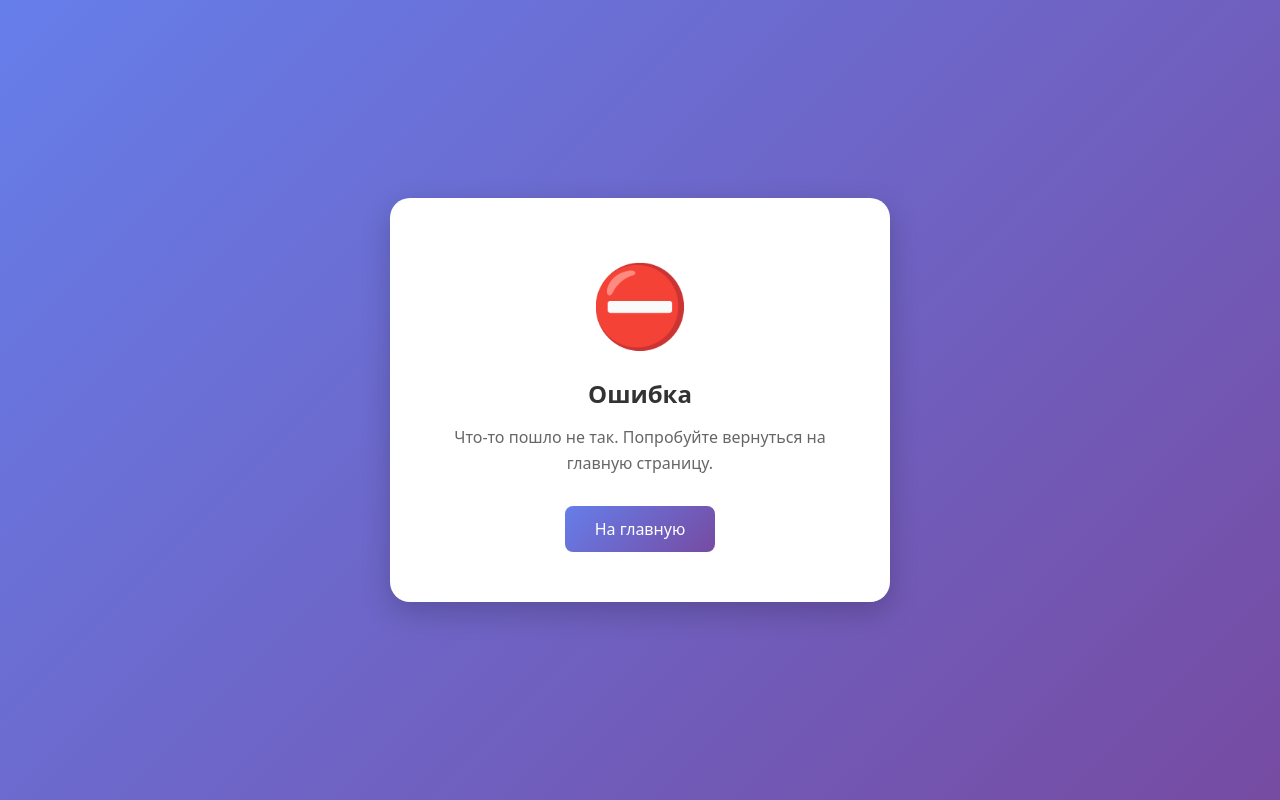
After one commit to noyemkaren-ship-it/poems, a FastAPI app: template templates/error.html in a window 1280 px wide. The commit adds this page. Run offline with FastAPI, Linux system fonts and the light colour scheme; the template is opened without the code that fills it, so the values that code supplies are empty.

Commit message:
project: 2

```diff
--- /dev/null
+++ b/templates/error.html
@@ -0,0 +1,74 @@
+<!DOCTYPE html>
+<html lang="ru">
+<head>
+    <meta charset="UTF-8">
+    <meta name="viewport" content="width=device-width, initial-scale=1.0">
+    <title>Ошибка | Miha Kvas</title>
+    <style>
+        * {
+            margin: 0;
+            padding: 0;
+            box-sizing: border-box;
+            font-family: system-ui, -apple-system, sans-serif;
+        }
+
+        body {
+            background: linear-gradient(135deg, #667eea 0%, #764ba2 100%);
+            min-height: 100vh;
+            display: flex;
+            align-items: center;
+            justify-content: center;
+        }
+
+        .container {
+            background: white;
+            border-radius: 20px;
+            padding: 50px;
+            text-align: center;
+            max-width: 500px;
+            box-shadow: 0 10px 30px rgba(0,0,0,0.2);
+        }
+
+        h1 {
+            font-size: 80px;
+            color: #ff6b6b;
+            margin-bottom: 20px;
+        }
+
+        h2 {
+            color: #333;
+            margin-bottom: 15px;
+        }
+
+        p {
+            color: #666;
+            margin-bottom: 30px;
+            line-height: 1.6;
+        }
+
+        .btn {
+            display: inline-block;
+            padding: 12px 30px;
+            background: linear-gradient(135deg, #667eea 0%, #764ba2 100%);
+            color: white;
+            text-decoration: none;
+            border-radius: 8px;
+            font-weight: 500;
+            transition: all 0.3s;
+        }
+
+        .btn:hover {
+            transform: translateY(-2px);
+            box-shadow: 0 5px 15px rgba(102, 126, 234, 0.4);
+        }
+    </style>
+</head>
+<body>
+    <div class="container">
+        <h1>⛔</h1>
+        <h2>{{ error | default("Ошибка") }}</h2>
+        <p>Что-то пошло не так. Попробуйте вернуться на главную страницу.</p>
+        <a href="/" class="btn">На главную</a>
+    </div>
+</body>
+</html>
```
Also changed, not shown: templates/login.html (+8 -8 lines).
